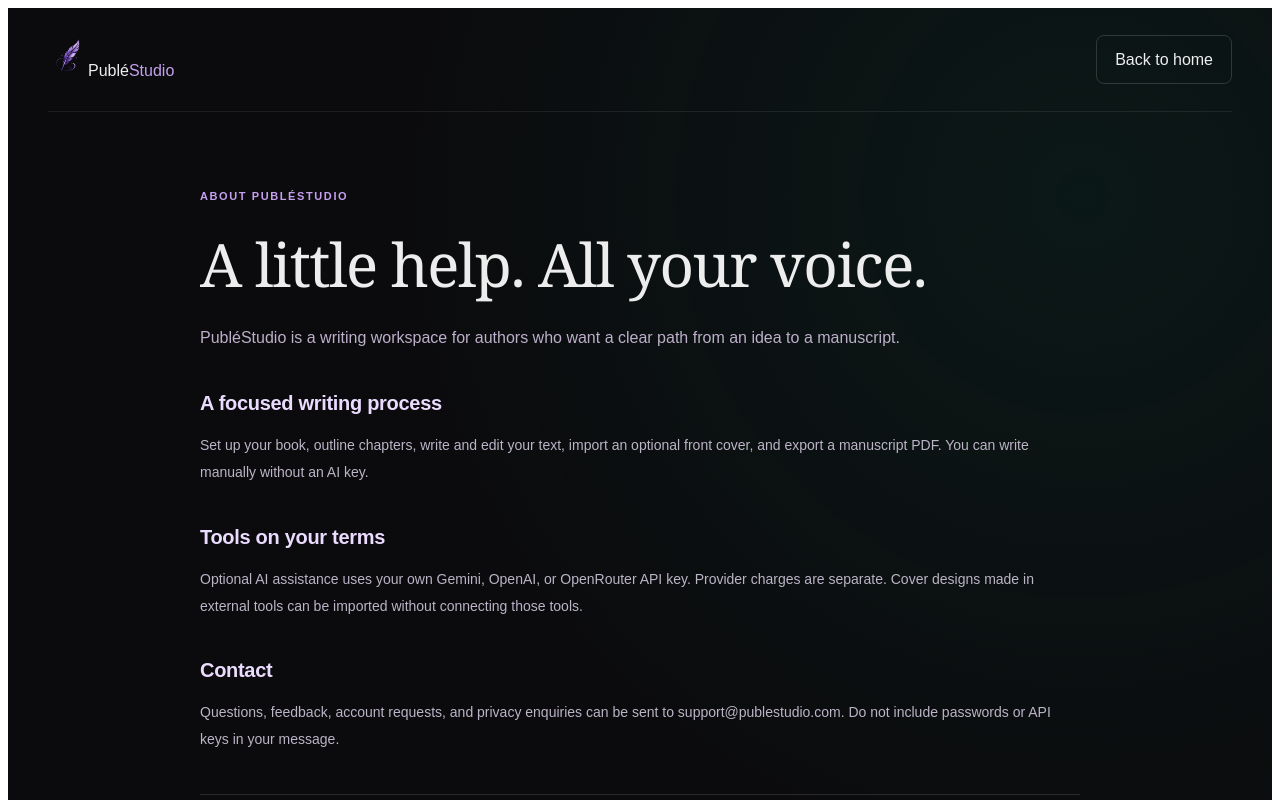
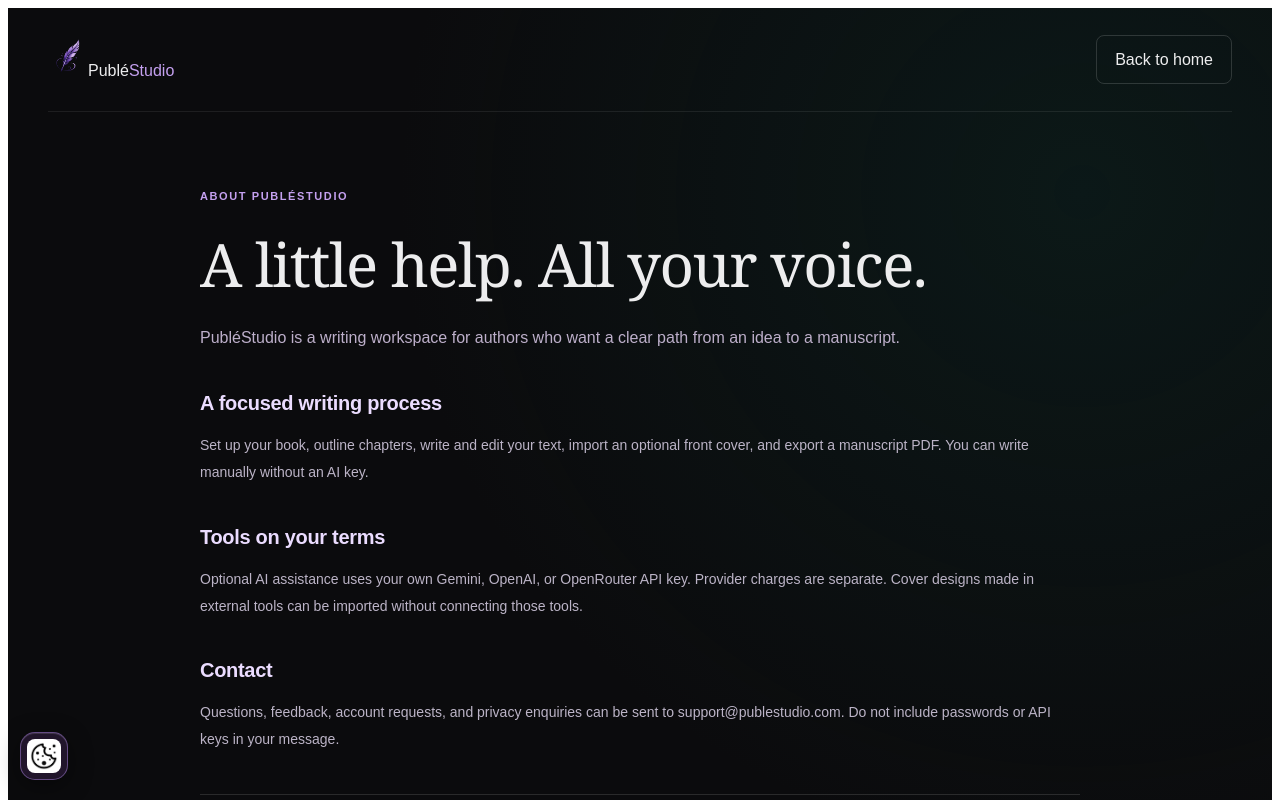
Before and after one commit to dshawn101/rentrates-sa, a React (Vite) app: page /legal/about in a window 1280 px wide. Both pictures are taken after a click on the button "Necessary only". Shown: the top 800 px of the page. Built offline with nearby package versions, Linux system fonts and the light colour scheme; no server answers; the HTML template or start-up script is replaced by a standard one.

Commit message:
Move cookie settings into the banner with a compact reopening control

```diff
--- a/src/components/legal/CookieNotice.tsx
+++ b/src/components/legal/CookieNotice.tsx
@@ -25,7 +25,10 @@
     setExplicitlyOpened(false);
   };
   const publicPage = pathname === '/' || pathname.startsWith('/legal/');
-  if (!visible || (!publicPage && !explicitlyOpened)) return null;
+  if (!publicPage && !explicitlyOpened) return null;
+  if (!visible) return <button type="button" className="puble-cookie-launcher" aria-label="Open cookie settings" title="Cookie settings" onClick={() => { setVisible(true); setDetails(true); setStorageError(false); }}>
+    <img src="/cookie-icon.jpg" width="28" height="28" alt="" />
+  </button>;
 
   return <section className="puble-cookie" aria-label="Cookie and browser storage notice">
     <div className="puble-cookie-intro">
@@ -39,7 +42,7 @@
     </div>}
     {storageError && <p role="alert" className="puble-cookie-error">Your browser could not save this choice. Necessary-only mode still applies. You can dismiss this notice for this visit.</p>}
     <div className="puble-cookie-actions">
-      {!details && <button type="button" onClick={() => setDetails(true)}>Review storage</button>}
+      {!details && <button type="button" onClick={() => setDetails(true)} aria-expanded={details}>Cookie settings</button>}
       <button type="button" onClick={save}>{details ? 'Save & close' : 'Necessary only'}</button>
       {storageError && <button type="button" onClick={() => { setVisible(false); setExplicitlyOpened(false); }}>Dismiss for this visit</button>}
       {!details && <Link to="/legal/cookies">Cookie Policy</Link>}
--- a/src/components/legal/PublicFooter.tsx
+++ b/src/components/legal/PublicFooter.tsx
@@ -1,6 +1,5 @@
 import { Link } from 'react-router-dom';
 import { Brand } from '../ui/Brand';
-import { COOKIE_NOTICE_EVENT } from '../../lib/cookie-preferences';
 
 export function PublicFooter() {
   return <footer className="puble-public-footer welcome-container">
@@ -8,7 +7,7 @@
       <div className="puble-footer-brand"><Link to="/" aria-label="PubléStudio home"><Brand /></Link><p>A calm space to plan, write, and bring your manuscript together. A little help. All your voice.</p></div>
       <nav aria-label="Product"><h2>Product</h2><a href="/#how-it-works">How it works</a><a href="/#questions">FAQ</a><Link to="/transparency">Features & costs</Link></nav>
       <nav aria-label="Company"><h2>Company</h2><Link to="/legal/about">About PubléStudio</Link><a href="mailto:support@publestudio.com">Contact & support</a></nav>
-      <nav aria-label="Legal"><h2>Legal</h2><Link to="/legal/privacy">Privacy Policy</Link><Link to="/legal/terms">Terms & Conditions</Link><Link to="/legal/cookies">Cookie Policy</Link><button type="button" onClick={() => window.dispatchEvent(new Event(COOKIE_NOTICE_EVENT))}>Cookie settings</button></nav>
+      <nav aria-label="Legal"><h2>Legal</h2><Link to="/legal/privacy">Privacy Policy</Link><Link to="/legal/terms">Terms & Conditions</Link><Link to="/legal/cookies">Cookie Policy</Link></nav>
     </div>
     <div className="puble-footer-bottom"><p>© {new Date().getFullYear()} PubléStudio. All rights reserved.</p><a href="mailto:support@publestudio.com">support@publestudio.com</a></div>
   </footer>;
--- a/src/pages/Legal.tsx
+++ b/src/pages/Legal.tsx
@@ -46,7 +46,7 @@
       { title: 'The notice choice', text: 'The puble:cookie-notice:v1 local-storage entry records necessary-only mode, a notice version, and the time you saved the choice. The notice will ask again after up to 180 days or when its version changes. This is a browser-level acknowledgement, not proof of consent to optional tracking or acceptance of the Terms.' },
       { title: 'Optional cookies and tracking', text: 'No optional analytics, advertising, or social-media tracking is installed by this application at present. There are no optional categories to switch on. If we introduce non-essential storage, we will explain its purpose and ask for a separate choice before enabling it. Hosting and linked third-party sites may use their own necessary security mechanisms and policies.' },
       { title: 'Storage lifetimes', text: 'Local settings remain until overwritten or removed from this browser. Authentication storage follows session and sign-out behaviour. Chapter drafts are scoped to the current tab and are cleared as the draft is saved or discarded, or when the browser ends that session; browser recovery may restore a previous session. Clearing site data can remove settings and unsaved recovery drafts and sign you out.' },
-      { title: 'Changing your choice', text: 'Use Cookie settings in the footer to reopen the notice. You can also manage site storage in your browser. If storage is blocked, necessary-only mode still applies and the notice may reappear on a later visit. New API keys and MCP tokens are held in page memory rather than in cookies or persistent settings; legacy keys from an older version may need explicit removal.' },
+      { title: 'Changing your choice', text: 'Use Cookie settings in the cookie banner to review storage information. After dismissing the banner, use the floating cookie icon at the bottom of the page to reopen it. You can also manage site storage in your browser. If storage is blocked, necessary-only mode still applies and the notice may reappear on a later visit. New API keys and MCP tokens are held in page memory rather than in cookies or persistent settings; legacy keys from an older version may need explicit removal.' },
       { title: 'Questions', text: 'Read the Privacy Policy for information about account data, AI providers, and requests. Send cookie or privacy questions to support@publestudio.com.' },
     ],
   },
--- a/src/styles/legal.css
+++ b/src/styles/legal.css
@@ -41,3 +41,23 @@
 @media(max-width:400px) { .puble-footer-grid { grid-template-columns: 1fr; } }
 
 .puble-footer-brand .puble-brand { color: #fff; }
+
+.puble-cookie-launcher {
+  position: fixed;
+  bottom: 20px;
+  left: 20px;
+  z-index: 65;
+  width: 48px;
+  height: 48px;
+  display: flex;
+  align-items: center;
+  justify-content: center;
+  border-radius: 15px;
+  border: 1px solid #c196ff6b;
+  background: #24172fee;
+  box-shadow: 0 6px 24px #0006, inset 0 1px 0 #ffffff20;
+  cursor: pointer;
+}
+.puble-cookie-launcher img { background: #fff; padding: 3px; border-radius: 8px; }
+.puble-cookie-launcher:hover { background: #392449; }
+.puble-cookie-launcher:focus-visible { outline: 2px solid #e0bdff; outline-offset: 4px; }
```
Also changed, not shown: 1 other file (tests, documents, lock files or other folders).
